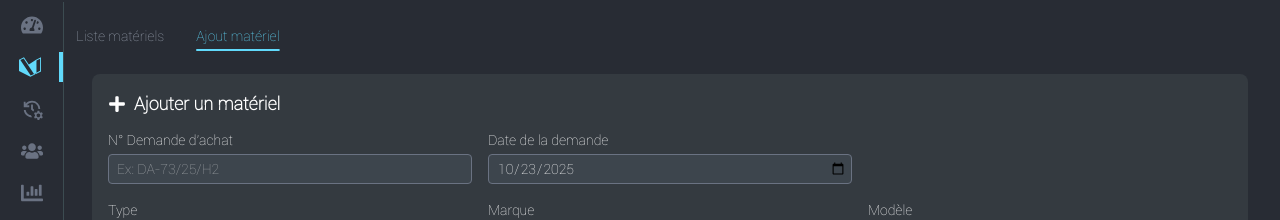
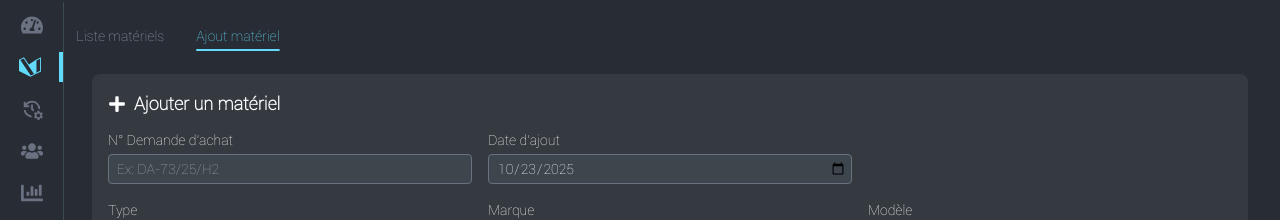
Before and after one commit to NambinintsoaReflet/gestion_materiel_info, a React (Vite) app: page /#/materiels/ajout in a window 1280 px wide. Shown: the part 86-306 px from the top of the page. Built offline with nearby package versions, Linux system fonts and the light colour scheme.

Commit message:
page ajout materiel

```diff
--- a/src/pages/Materiels/AjoutMateriel.jsx
+++ b/src/pages/Materiels/AjoutMateriel.jsx
@@ -69,7 +69,7 @@ const AjoutMateriel = () => {
           </div>
 
           <div>
-            <label className="block text-sm mb-1">Date de la demande</label>
+            <label className="block text-sm mb-1">Date d'ajout</label>
             <input
               type="date"
               name="dateDemande"
```
